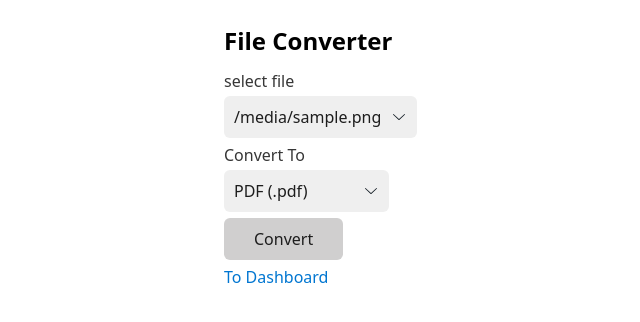
After one commit to vaishantn/iCloud_alternative, a Flask app: template templates/convert.html in a window 1280 px wide. The commit adds this page. Shown: the top 322 px of the page, without its empty margins (16-656 px from the left). Run offline with Flask 3, Linux system fonts and the light colour scheme; the template is opened without the code that fills it: most values are stand-ins (such as "Sample title", 1, 10 or a date in 2020).

Commit message:
convert html template

```diff
--- /dev/null
+++ b/templates/convert.html
@@ -0,0 +1,43 @@
+<!DOCTYPE html>
+<html lang="en">
+<head>
+    <meta charset="UTF-8">
+    <meta name="viewport" content="width=device-width, initial-scale=1.0">
+    <title>Convert Files</title>
+    <link rel="stylesheet" href="https://cdn.jsdelivr.net/npm/water.css@2/out/water.css">
+</head>
+<body>
+    <h2>File Converter</h2>
+
+    <form action="/converter" method="post">
+        <label for="file_select">select file</label>
+        <select name="filename" id="file_select" required>
+            {% for file in files %}
+                <option value="{{ file.file_name }}">{{ file.file_name }}</option>
+            {% endfor %}
+            </select>
+            <label for="target_format">Convert To</label>
+            <select name="target_format" id="target_format" required>
+                <optgroup label="Documents">
+                    <option value="pdf">PDF (.pdf)</option>
+                    <option value="docx">Word (.docx)</option>
+                </optgroup>
+                <optgroup label="Images">
+                    <option value="jpg">JPG (.jpg)</option>
+                    <option value="png">PNG (.png)</option>
+                    <option value="webp">WebP (.webp)</option>
+                </optgroup>
+                <optgroup label="Media">
+                    <option value="mp3">MP3 (.mp3)</option>
+                    <option value="wav">WAV (.wav)</option>
+                    <option value="mp4">MP4 (.mp4)</option>
+                    <option value="mkv">MKV (.mkv)</option>
+                </optgroup>
+            </select>
+
+            <button type="submit">Convert</button>
+    </form>
+
+    <a href="/" role="button">To Dashboard</a>
+</body>
+</html>
--- a/templates/index.html
+++ b/templates/index.html
@@ -38,8 +38,6 @@
         <button type="submit">Add Device</button>
     </form>
 
-    <form action="/converter" method="GET">
-        <button type="submit">Convert Files</button>
-    </form>
+    <a href="/converter" role="button">Convert File</a>
 </body>
 </html>
```
